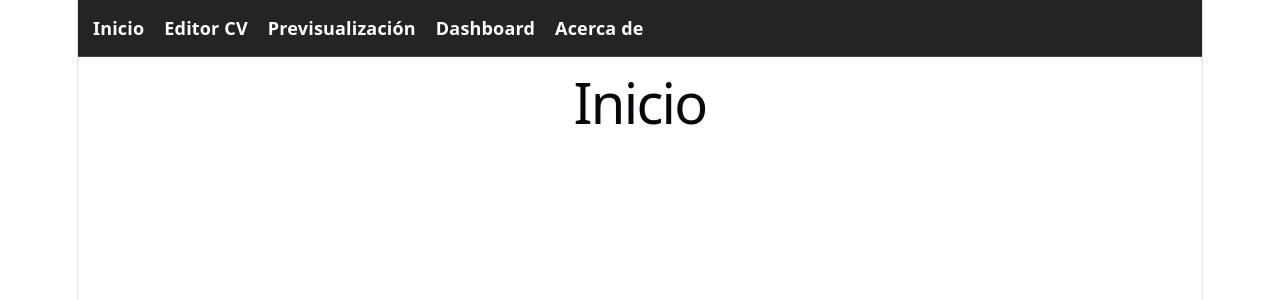
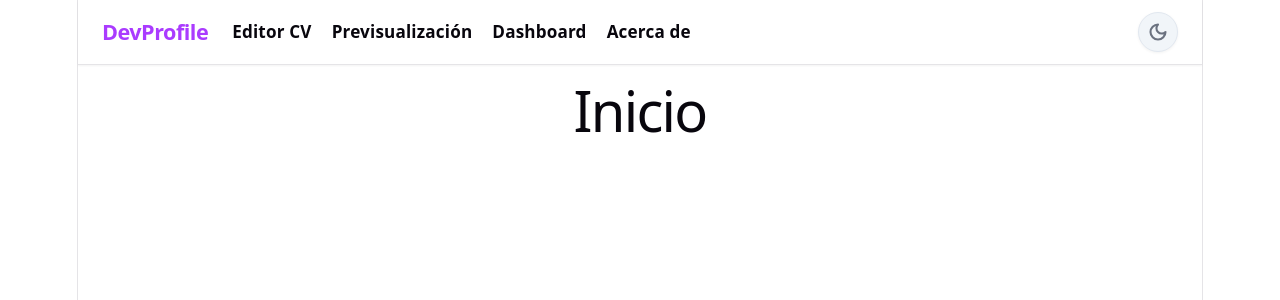
Before and after one commit to emiliooavila/cv-dinamico, a React (Vite) app: page / in a window 1280 px wide. Shown: the top 300 px of the page. Built offline with nearby package versions, Linux system fonts and the light colour scheme.

Commit message:
feature: Se agregó el boton de modo oscuro

```diff
--- a/src/components/Navbar.jsx
+++ b/src/components/Navbar.jsx
@@ -1,29 +1,38 @@
 import { Link } from 'react-router-dom';
+import ThemeToggle from './ThemeToggle';
 
 export default function Navbar() {
   return (
     <nav style={{
-      padding: '15px',
-      backgroundColor: '#242424',
+      padding: '12px 24px',
+      backgroundColor: 'var(--bg)',
       display: 'flex',
-      gap: '20px',
-      borderBottom: '1px solid #444'
+      justifyContent: 'space-between',
+      alignItems: 'center',
+      borderBottom: '1px solid var(--border)',
+      transition: 'background-color 0.3s ease, border-color 0.3s ease',
+      boxShadow: '0 1px 2px 0 rgba(0, 0, 0, 0.05)'
     }}>
-      <Link to="/" style={{ color: 'white', textDecoration: 'none', fontWeight: 'bold' }}>
-        Inicio
+      <div style={{ display: 'flex', gap: '24px', alignItems: 'center' }}>
+        <Link to="/" style={{ color: 'var(--accent)', textDecoration: 'none', fontWeight: '800', fontSize: '1.2rem', letterSpacing: '-0.5px' }}>
+          DevProfile
         </Link>
-      <Link to="/editor" style={{ color: 'white', textDecoration: 'none', fontWeight: 'bold' }}>
+        <div style={{ display: 'flex', gap: '20px' }}>
+          <Link to="/editor" style={{ color: 'var(--text-h)', textDecoration: 'none', fontWeight: '600', fontSize: '0.95rem', transition: 'color 0.2s' }}>
             Editor CV
           </Link>
-      <Link to="/preview" style={{ color: 'white', textDecoration: 'none', fontWeight: 'bold' }}>
+          <Link to="/preview" style={{ color: 'var(--text-h)', textDecoration: 'none', fontWeight: '600', fontSize: '0.95rem', transition: 'color 0.2s' }}>
             Previsualización
           </Link>
-      <Link to="/dashboard" style={{ color: 'white', textDecoration: 'none', fontWeight: 'bold' }}>
+          <Link to="/dashboard" style={{ color: 'var(--text-h)', textDecoration: 'none', fontWeight: '600', fontSize: '0.95rem', transition: 'color 0.2s' }}>
             Dashboard
           </Link>
-      <Link to="/about" style={{ color: 'white', textDecoration: 'none', fontWeight: 'bold' }}>
+          <Link to="/about" style={{ color: 'var(--text-h)', textDecoration: 'none', fontWeight: '600', fontSize: '0.95rem', transition: 'color 0.2s' }}>
             Acerca de
           </Link>
+        </div>
+      </div>
+      <ThemeToggle />
     </nav>
   );
 }
--- /dev/null
+++ b/src/components/ThemeToggle.jsx
@@ -0,0 +1,79 @@
+import { useTheme } from '../hooks/useTheme';
+
+export default function ThemeToggle() {
+  const { theme, toggleTheme } = useTheme();
+
+  return (
+    <button
+      onClick={toggleTheme}
+      style={{
+        background: 'none',
+        border: 'none',
+        cursor: 'pointer',
+        display: 'flex',
+        alignItems: 'center',
+        justifyContent: 'center',
+        padding: '8px',
+        borderRadius: '50%',
+        color: theme === 'dark' ? '#facc15' : '#6b7280',
+        backgroundColor: theme === 'dark' ? '#1e293b' : '#f1f5f9',
+        border: `1px solid ${theme === 'dark' ? '#334155' : '#e2e8f0'}`,
+        transition: 'all 0.3s cubic-bezier(0.4, 0, 0.2, 1)',
+        width: '40px',
+        height: '40px',
+        boxShadow: theme === 'dark' ? '0 0 10px rgba(250, 204, 21, 0.1)' : '0 1px 3px rgba(0, 0, 0, 0.05)'
+      }}
+      title={theme === 'dark' ? 'Cambiar a modo claro' : 'Cambiar a modo oscuro'}
+      onMouseEnter={(e) => {
+        e.currentTarget.style.transform = 'scale(1.1) rotate(15deg)';
+        e.currentTarget.style.backgroundColor = theme === 'dark' ? '#334155' : '#e2e8f0';
+        e.currentTarget.style.boxShadow = theme === 'dark' ? '0 0 15px rgba(250, 204, 21, 0.25)' : '0 4px 6px rgba(0, 0, 0, 0.05)';
+      }}
+      onMouseLeave={(e) => {
+        e.currentTarget.style.transform = 'scale(1) rotate(0deg)';
+        e.currentTarget.style.backgroundColor = theme === 'dark' ? '#1e293b' : '#f1f5f9';
+        e.currentTarget.style.boxShadow = theme === 'dark' ? '0 0 10px rgba(250, 204, 21, 0.1)' : '0 1px 3px rgba(0, 0, 0, 0.05)';
+      }}
+    >
+      {theme === 'dark' ? (
+        // Icono de sol (Sun)
+        <svg
+          xmlns="http://www.w3.org/2000/svg"
+          width="20"
+          height="20"
+          viewBox="0 0 24 24"
+          fill="none"
+          stroke="currentColor"
+          strokeWidth="2.5"
+          strokeLinecap="round"
+          strokeLinejoin="round"
+        >
+          <circle cx="12" cy="12" r="4" />
+          <path d="M12 2v2" />
+          <path d="M12 20v2" />
+          <path d="m4.93 4.93 1.41 1.41" />
+          <path d="m17.66 17.66 1.41 1.41" />
+          <path d="M2 12h2" />
+          <path d="M20 12h2" />
+          <path d="m6.34 17.66-1.41 1.41" />
+          <path d="m19.07 4.93-1.41 1.41" />
+        </svg>
+      ) : (
+        // Icono de luna (Moon)
+        <svg
+          xmlns="http://www.w3.org/2000/svg"
+          width="20"
+          height="20"
+          viewBox="0 0 24 24"
+          fill="none"
+          stroke="currentColor"
+          strokeWidth="2.5"
+          strokeLinecap="round"
+          strokeLinejoin="round"
+        >
+          <path d="M12 3a6 6 0 0 0 9 9 9 9 0 1 1-9-9Z" />
+        </svg>
+      )}
+    </button>
+  );
+}
--- /dev/null
+++ b/src/hooks/useTheme.js
@@ -0,0 +1,31 @@
+import { useState, useEffect } from 'react';
+
+export function useTheme() {
+  const [theme, setTheme] = useState(() => {
+    const savedTheme = localStorage.getItem('theme');
+    if (savedTheme) {
+      return savedTheme;
+    }
+    // Si no hay preferencia guardada, verificar la del sistema
+    const systemPrefersDark = window.matchMedia('(prefers-color-scheme: dark)').matches;
+    return systemPrefersDark ? 'dark' : 'light';
+  });
+
+  useEffect(() => {
+    const root = window.document.documentElement;
+    if (theme === 'dark') {
+      root.classList.add('dark');
+      root.style.colorScheme = 'dark';
+    } else {
+      root.classList.remove('dark');
+      root.style.colorScheme = 'light';
+    }
+    localStorage.setItem('theme', theme);
+  }, [theme]);
+
+  const toggleTheme = () => {
+    setTheme((prevTheme) => (prevTheme === 'light' ? 'dark' : 'light'));
+  };
+
+  return { theme, toggleTheme };
+}
--- a/src/index.css
+++ b/src/index.css
@@ -30,8 +30,7 @@
   }
 }
 
-@media (prefers-color-scheme: dark) {
-  :root {
+:root.dark {
   --text: #9ca3af;
   --text-h: #f3f4f6;
   --bg: #16171d;
@@ -43,12 +42,12 @@
   --social-bg: rgba(47, 48, 58, 0.5);
   --shadow:
     rgba(0, 0, 0, 0.4) 0 10px 15px -3px, rgba(0, 0, 0, 0.25) 0 4px 6px -2px;
-  }
 
   #social .button-icon {
     filter: invert(1) brightness(2);
   }
 }
+
 
 body {
   margin: 0;
```
Lines whose indentation alone changed are shown as unchanged.
